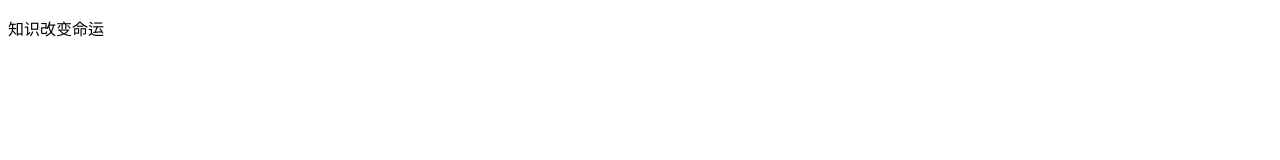
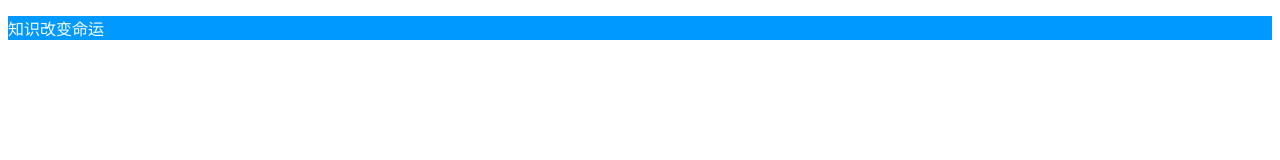
Before and after one commit to lqy6666/project9, a plain HTML site: page index.html in a window 1280 px wide. Drawn offline with Linux system fonts and the light colour scheme.

Commit message:
update1 index.html css/style.css

```diff
--- /dev/null
+++ b/css/style.css
@@ -0,0 +1,4 @@
+p{
+   background: #09f;
+   color: #fff;
+}
--- a/index.html
+++ b/index.html
@@ -5,6 +5,7 @@
    <meta http-equiv="X-UA-Compatible" content="IE=edge">
    <meta name="viewport" content="width=device-width, initial-scale=1.0">
    <title>Document</title>
+   <link rel="stylesheet" href="css/style.css">
 </head>
 <body>
    <p>知识改变命运</p>
```
